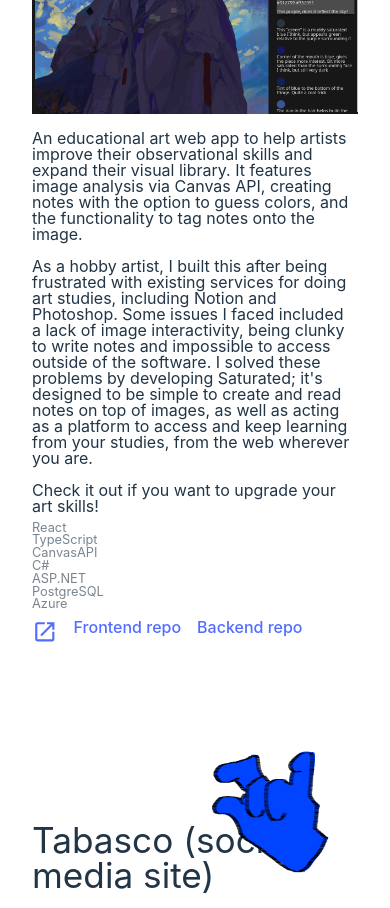
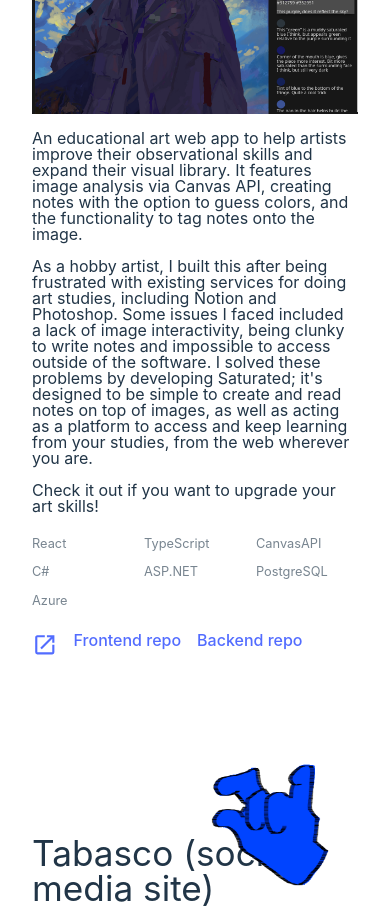
Before and after one commit to jasonHYLam/personal-portfolio-v2, a React (Vite) app: page / in a window 390 px wide. Shown: the part 1260-2168 px from the top of the page. Built offline with nearby package versions, Linux system fonts and the light colour scheme.

Commit message:
Adjust spacing for project informationContainers

```diff
--- a/src/components/projects/project/project.module.css
+++ b/src/components/projects/project/project.module.css
@@ -70,12 +70,14 @@
   }
 
   .informationContainer {
-    gap: 0.5rem;
+    gap: 1.5rem;
   }
 
   .techStack {
-    flex-direction: column;
-    gap: 0;
+    /* flex-direction: column;
+    gap: 0; */
+    display: grid;
+    grid-template-columns: repeat(3, 1fr);
   }
 
   .projectImage {
```
